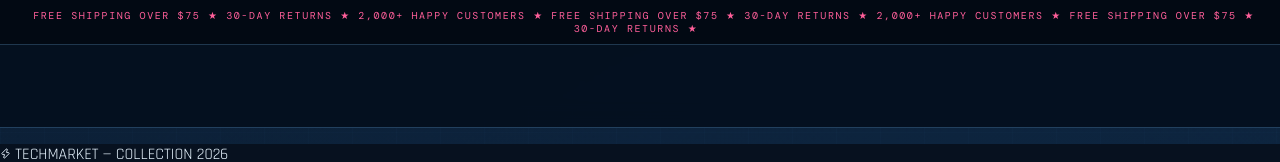
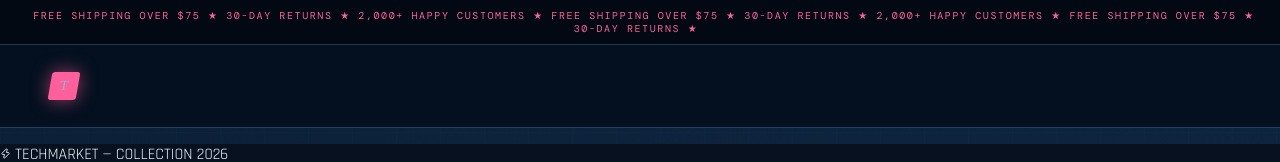
Before and after one commit to emir-ltst/CHALLENGE, a React (Vite) app: page / in a window 1280 px wide. Shown: the top 162 px of the page. Built offline with nearby package versions, Linux system fonts and the light colour scheme.

Commit message:
add frist span

```diff
--- a/src/components/Navbar.jsx
+++ b/src/components/Navbar.jsx
@@ -15,6 +15,7 @@ export default function Navbar({ cartCount, favoriteCount }) {
 
           <nav className='navbar container'>
             <Link className="brand" to="/" onClick={() => setMenuOpen(false)}>
+          <span className="brand-mark">T</span>
 
             </Link>
           </nav>
```
